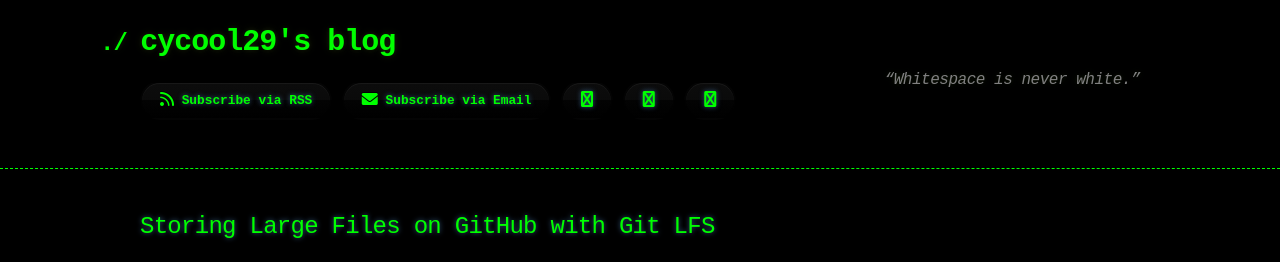
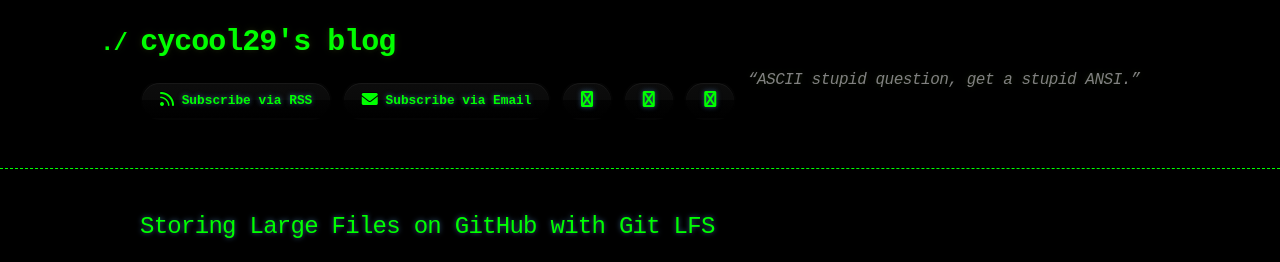
Before and after one commit to cycool29/cycool29.github.io, a Jekyll site: the page built from index.md, in a window 1280 px wide and 900 px high. Shown: the top 262 px of the window. Built offline with Jekyll 4.4.1, drawn with Linux system fonts in a browser that asks for light colours; a style sheet for code colours, icons or effects is not loaded.

Commit message:
Update quotes

```diff
--- a/_config.yml
+++ b/_config.yml
@@ -1,5 +1,5 @@
 title: cycool29's blog
-description: "“Whitespace is never white.” "
+description: "“ASCII stupid question, get a stupid ANSI.” "
 bio: A high school student. Intermediate in Python, Git, Bash. Learning JavaScript. He/Him. "
 author: cycool29
 url: https://cycool29.github.io
```
